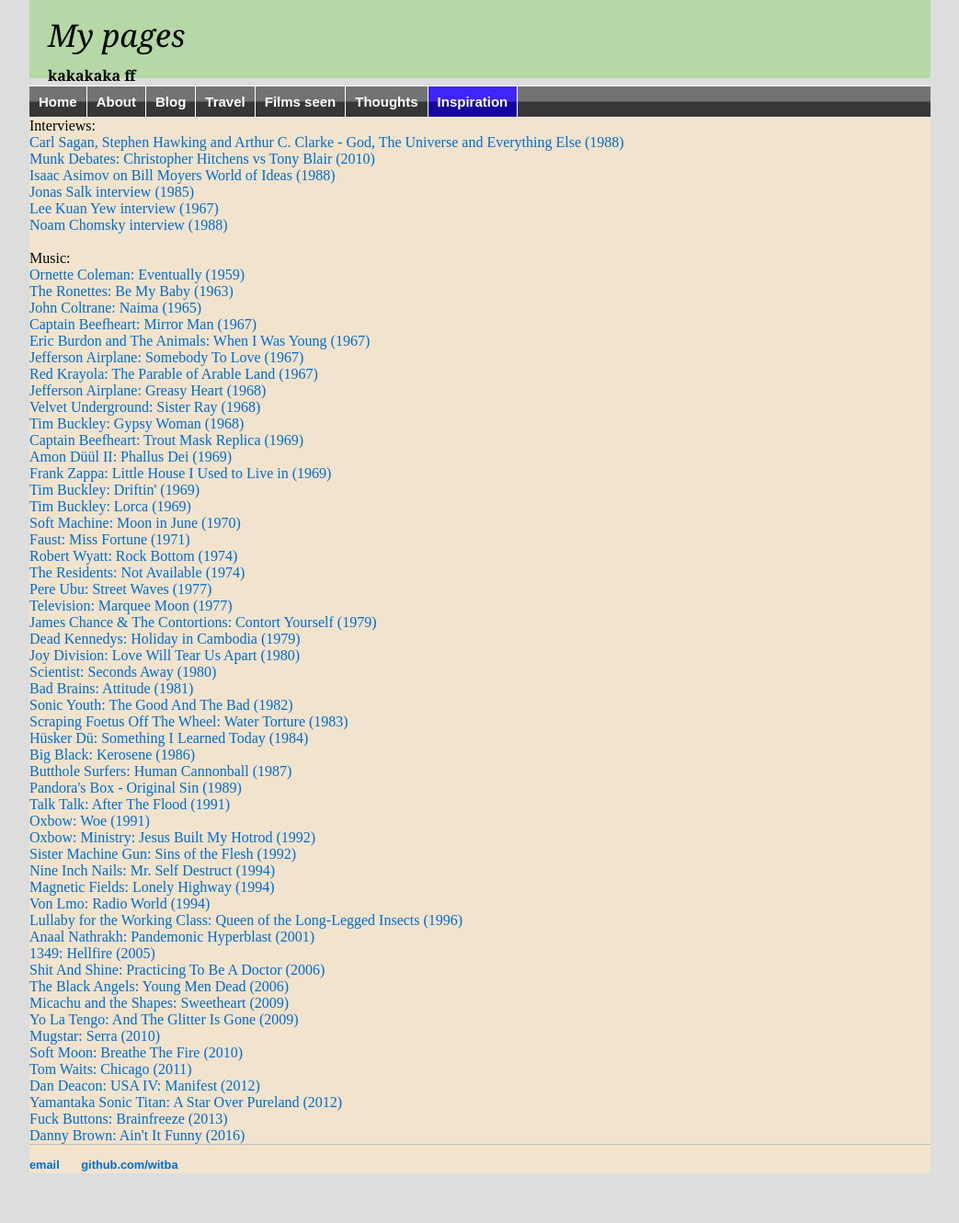
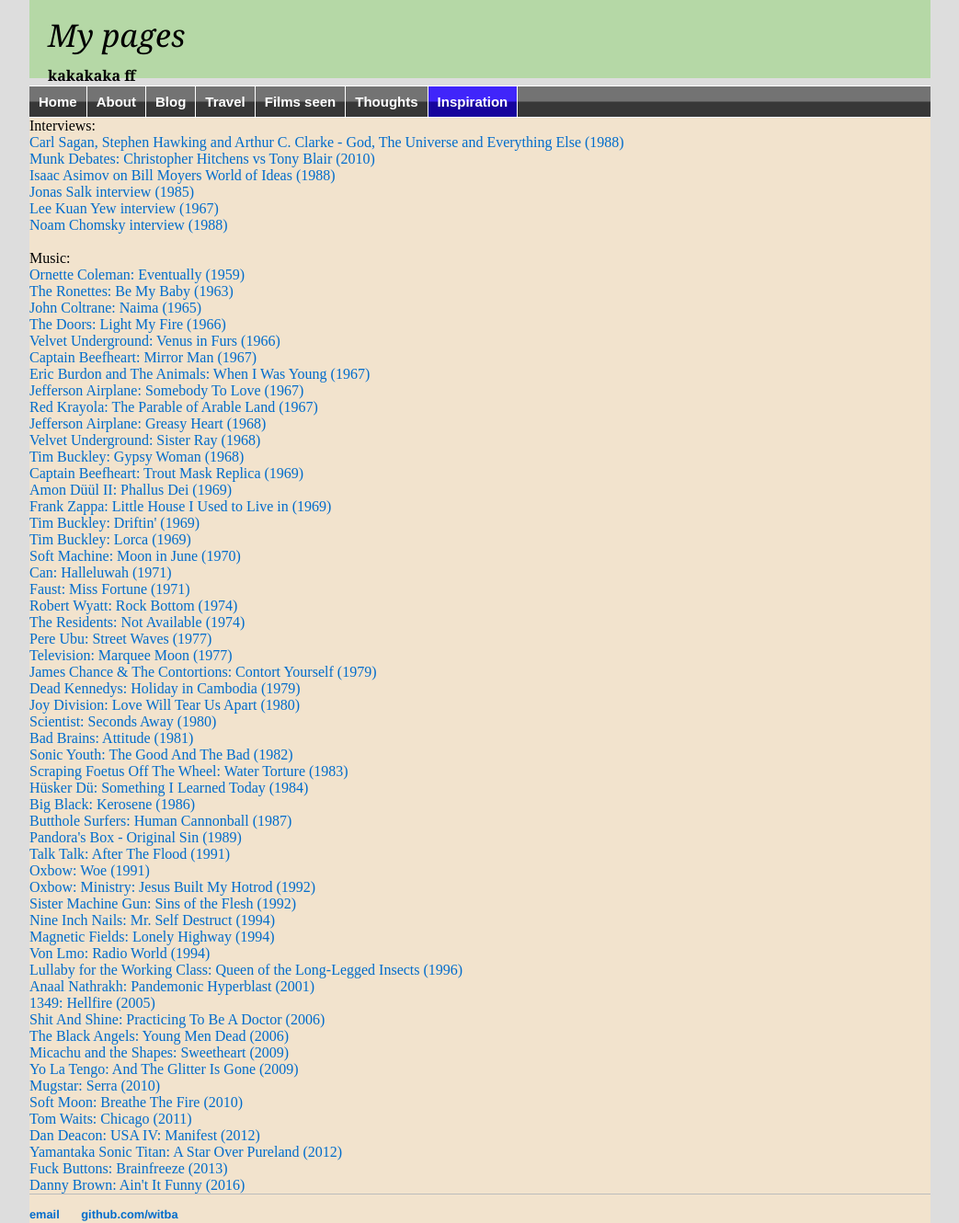
Before and after one commit to witba/witba.github.io, a Jekyll site: the page built from inspiration/index.html, in a window 1280 px wide. Shown: the whole page at 92% size, without its empty margins (118-1161 px from the left). Built offline with Jekyll 4.4.1, drawn with Linux system fonts in a browser that asks for light colours; before the commit the page ends 1276 px from its top, so only the background shows below that.

Commit message:
Update index.html

```diff
--- a/inspiration/index.html
+++ b/inspiration/index.html
@@ -16,6 +16,8 @@
 <a href="https://www.youtube.com/watch?v=Znw0vu2-7b4" target=_blank>Ornette Coleman: Eventually (1959)</a><br>
 <a href="https://www.youtube.com/watch?v=ZV5tgZlTEkQ" target=_blank>The Ronettes: Be My Baby (1963)</a><br>
 <a href="https://www.youtube.com/watch?v=Kd9AYDRBht4" target=_blank>John Coltrane: Naima (1965)</a><br>
+<a href="https://www.youtube.com/watch?v=deB_u-to-IE" target=_blank>The Doors: Light My Fire (1966)</a><br>
+<a href="https://www.youtube.com/watch?v=iLQzaLr1enE" target=_blank>Velvet Underground: Venus in Furs (1966)</a><br>
 <a href="https://www.youtube.com/watch?v=pBk20ujrZZU" target=_blank>Captain Beefheart: Mirror Man (1967)</a><br>
 <a href="https://www.youtube.com/watch?v=ur30bn_3G58" target=_blank>Eric Burdon and The Animals: When I Was Young (1967)</a><br>
 <a href="https://www.youtube.com/watch?v=YnS0GaiIewM" target=_blank>Jefferson Airplane: Somebody To Love (1967)</a><br>
@@ -29,6 +31,7 @@
 <a href="https://www.youtube.com/watch?v=Ef4pIdhfKQ0" target=_blank>Tim Buckley: Driftin' (1969)</a><br>
 <a href="https://www.youtube.com/watch?v=Zt2th2uanlI" target=_blank>Tim Buckley: Lorca (1969)</a><br>
 <a href="https://www.youtube.com/watch?v=IJFSIX_uVPM" target=_blank>Soft Machine: Moon in June (1970)</a><br>
+<a href="https://www.youtube.com/watch?v=2dZbAFmnRVA" target=_blank>Can: Halleluwah (1971)</a><br>
 <a href="https://www.youtube.com/watch?v=Yu9MehUlLgo" target=_blank>Faust: Miss Fortune (1971)</a><br>
 <a href="https://www.youtube.com/watch?v=-4AhdWGci3c" target=_blank>Robert Wyatt: Rock Bottom (1974)</a><br>
 <a href="https://www.youtube.com/watch?v=O-xaCdo3JiQ" target=_blank>The Residents: Not Available (1974)</a><br>
```
